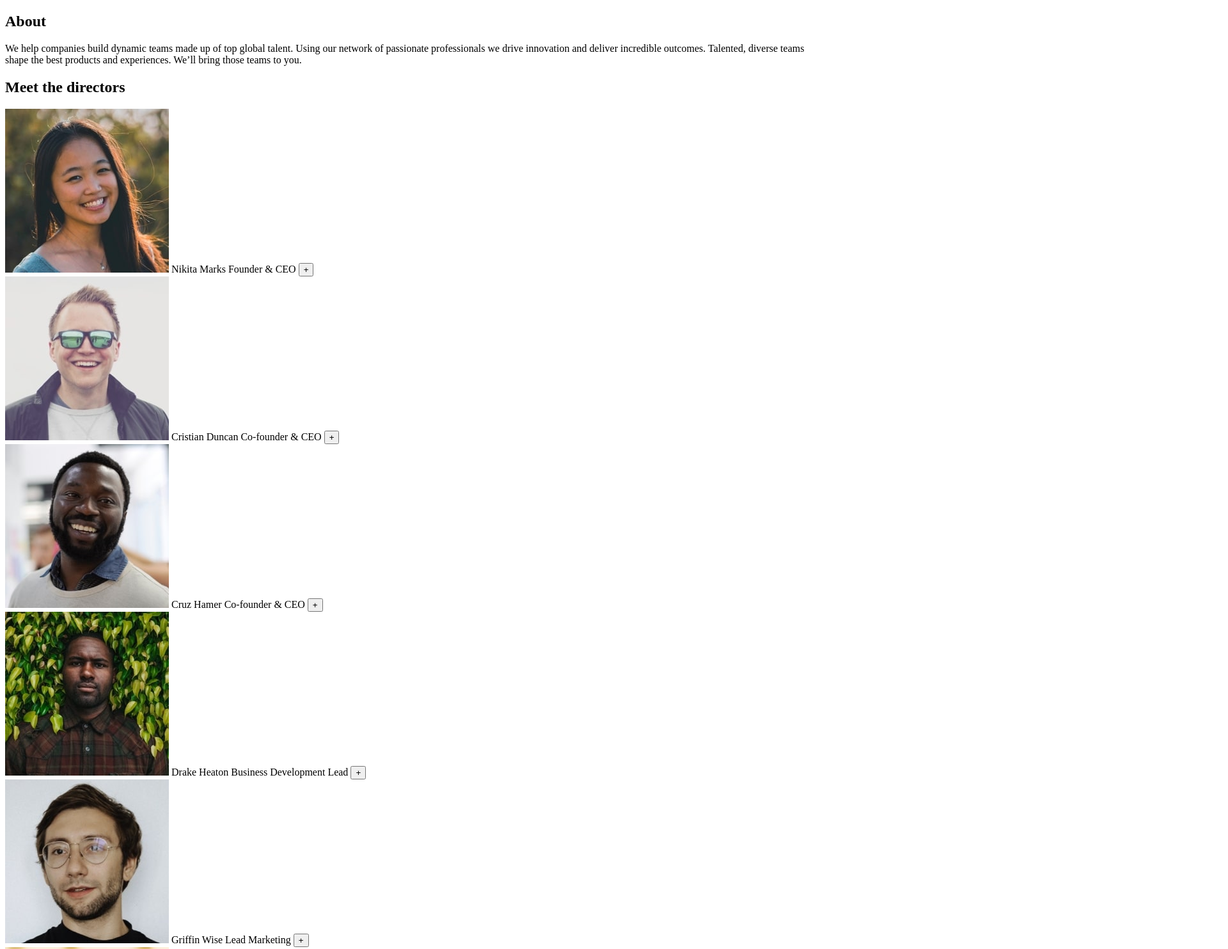
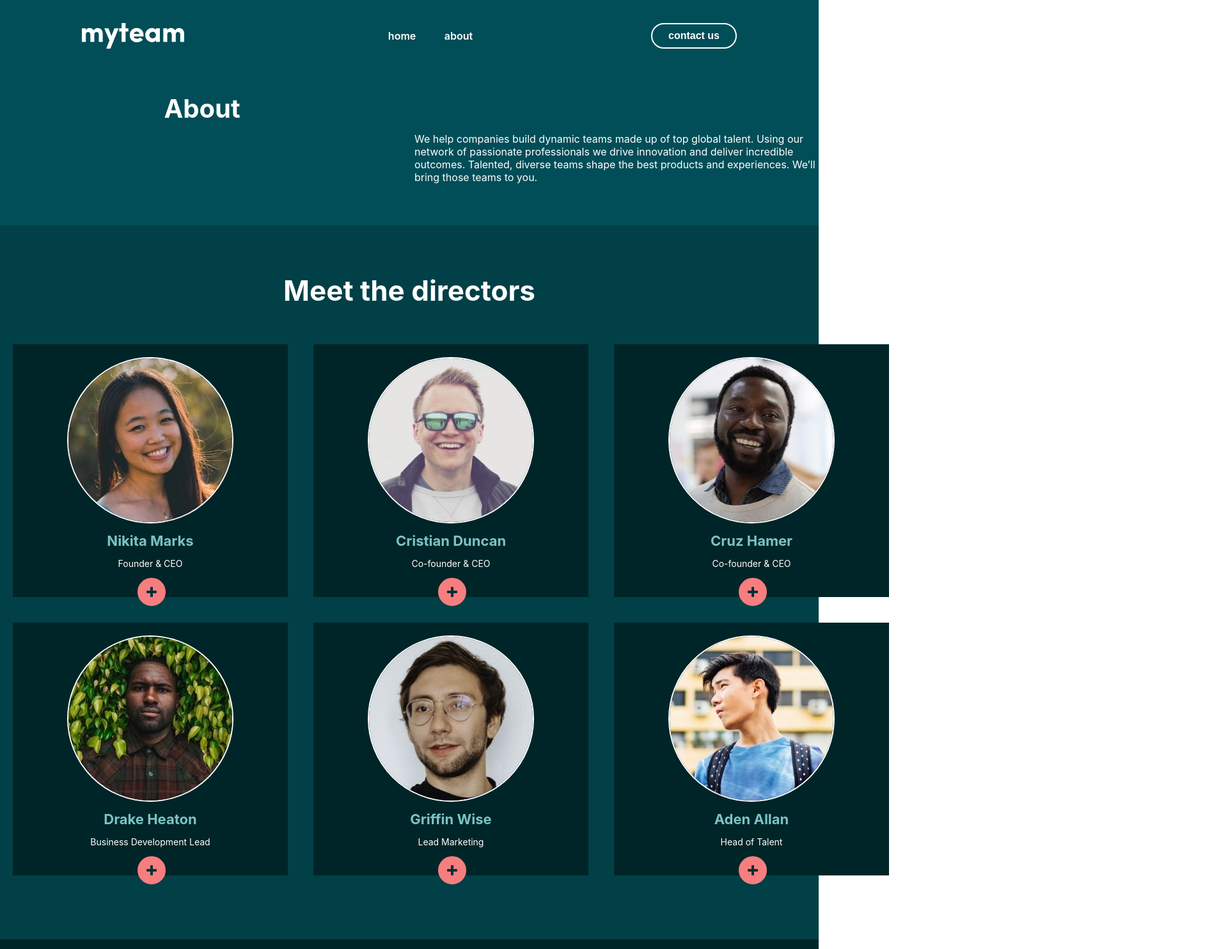
Before and after one commit to Gastonben/landinpage20102021, a plain HTML site: page landing/pages/about.html in a window 1280 px wide. Shown: the top 1483 px of the page at 64% size, 1920 px wide, since content can reach past the window. Drawn offline with Linux system fonts and the light colour scheme.

Commit message:
about page

```diff
--- a/landing/assets/css/global/about.css
+++ b/landing/assets/css/global/about.css
@@ -0,0 +1,163 @@
+@import url("https://fonts.googleapis.com/css2?family=Livvic:wght@600;700&display=swap");
+
+:root {
+    --primary-ligth: #7dc3c5;
+    --primary: #014e58;
+    --primary-dark: #002528;
+    --seconday: #f67e7f;
+    --white: #fff;
+    --black: #000;
+    --gray-light: #bbbbbb;
+    --gray: #6c757d;
+    --gray-dark: #343a40;
+    --light: #f8f9fa;
+    --dark: #212529;
+    --directors: #014047;
+}
+
+html,
+body {
+padding: 0;
+margin: 0;
+font-family: -apple-system, BlinkMacSystemFont, Segoe UI, Roboto, Oxygen,
+Ubuntu, Cantarell, Fira Sans, Droid Sans, Helvetica Neue, sans-serif;
+}
+a {
+color: inherit;
+text-decoration: none;
+}
+* {
+box-sizing: border-box;
+}
+
+.header {
+    display: flex;
+    justify-content: space-between;
+    align-items: center;
+    padding: 30px 10%;
+    background-color: var(--primary);
+}
+
+.header li,a,button {
+    font-weight: 600;
+    font-size: 16px;
+    color: white;
+    text-decoration: none;
+}
+
+.logo {
+    cursor: pointer;
+}
+
+nav ul li {
+    list-style: none;
+    display: inline-block;
+    padding: 0px 20px;
+}
+
+button {
+    padding: 9px 25px;
+    border: 2px solid white;
+    border-radius: 50px;
+    background-color: var(--primary);
+    cursor: pointer;
+}
+
+.about {
+    background-color: var(--primary);
+    height: 30vh;
+    columns: 2;
+}
+
+.about h1 {
+    display: flex;
+    justify-content: center;
+    align-items: center;
+    color: white;
+    font-size: 40px;
+}
+
+.about p {
+    display: flex;
+    justify-content: left;
+    align-items: center;
+    color: white;
+    padding: 15% 0;
+}
+
+.directors {
+    background-color: var(--directors);
+}
+
+.separator {
+    height: 10vh;
+}
+
+.directors h1 {
+    display: flex;
+    justify-content: center;
+    align-self: center;
+    color: white;
+    font-size: 44px;
+    margin-top: -5px;
+}
+
+.profilepic {
+    border-radius: 50%;
+    border: 2px solid white;
+    margin-top: 20px;
+}
+
+.images {
+    display: grid;
+    grid-template-columns: auto auto auto;
+    justify-content: space-around;
+}
+
+.image1 {
+    width: 430px;
+    height: 395px;
+    overflow: hidden;
+    margin: 20px;
+    text-align: center;
+    background-color: var(--primary-dark);
+}
+
+.image1 h4 {
+    color: var(--primary-ligth);
+    font-size: 22px;
+    margin-top: 10px;
+}
+
+.image1 p {
+    color: white;
+    font-size: 14px;
+    margin-top: -15px;
+}
+
+.crossbtn {
+    border-radius: 50%;
+    z-index: 1;
+    position: absolute;
+    margin-left: -20px;
+    background-color: var(--seconday);
+    border: 14px solid var(--seconday);
+}
+
+.carousel {
+    background-color: var(--primary-dark);
+    color: white;
+    height: 30vh;
+}
+
+.separator2 {
+    height: 10px;
+}
+
+.carousel h1 {
+    display: flex;
+    justify-content: center;
+    align-items: center;
+    font-size: 55px;
+    margin-bottom: 30px;
+}
--- a/landing/assets/css/global/contact.css
+++ b/landing/assets/css/global/contact.css
@@ -144,8 +144,9 @@ section {
 .field{
 	width: 100%;
 	background-color: transparent;
-    border-bottom: 2px solid black;
+    border-style: none;
 	padding: 0.5rem 1rem;
+    font-weight: bold;
 	font-size: 1.1rem;
 	margin-bottom: 22px;
 }
--- a/landing/pages/about.html
+++ b/landing/pages/about.html
@@ -2,10 +2,20 @@
 <html>
     <head>
         <meta charset="utf-8">
-        <link rel="stylesheet" href="../assets/css/style.css/style.css">
+        <link rel="stylesheet" href="../assets/css/global/about.css">
     </head>
     <body>
-        <section>
+        <header class="header">
+            <img class="logo" src="../img/icons/logo.svg" alt="logo"/>
+            <nav className="nav_links">
+                <ul >
+                    <li><a href="#home">home</a></li>
+                    <li><a href="../pages/about.html">about</a></li>
+                </ul>
+            </nav>
+            <a className="header-account" href="../pages/contact.html"><button>contact us</button></a>
+        </header>
+        <section class="about">
             <div>
                 <h1>About</h1>
             </div>
@@ -13,56 +23,59 @@
                 <p>We help companies build dynamic teams made up of top global talent. Using our network of passionate professionals we drive innovation and deliver incredible outcomes. Talented, diverse teams shape the best products and experiences. We’ll bring those teams to you.</p>
             </div>
         </section>
-        <section>
+        <section class="directors">
+            <div class="separator"></div>
             <h1>Meet the directors</h1>
-            <div>
-                <div>
-                    <img src="../img/icons/avatar-nikita.jpg">
-                    <span>Nikita Marks</span>
-                    <span>Founder & CEO</span>
-                    <button>+</button>
+            <div class="images">
+                <div class="image1">
+                    <img class="profilepic" src="../img/icons/avatar-nikita.jpg">
+                    <h4>Nikita Marks</h4>
+                    <p>Founder & CEO</p>
+                    <img class="crossbtn" src="../img/icons/icon-cross.svg">
                 </div>
-                <div>
-                    <img src="../img/icons/avatar-christian.jpg">
-                    <span>Cristian Duncan</span>
-                    <span>Co-founder & CEO</span>
-                    <button>+</button>
+                <div class="image1">
+                    <img class="profilepic"  src="../img/icons/avatar-christian.jpg">
+                    <h4>Cristian Duncan</h4>
+                    <p>Co-founder & CEO</p>
+                    <img class="crossbtn" src="../img/icons/icon-cross.svg">
                 </div>
-                <div>
-                    <img src="../img/icons/avatar-cruz.jpg">
-                    <span>Cruz Hamer</span>
-                    <span>Co-founder & CEO</span>
-                    <button>+</button>
+                <div class="image1">
+                    <img class="profilepic"  src="../img/icons/avatar-cruz.jpg">
+                    <h4>Cruz Hamer</h4>
+                    <p>Co-founder & CEO</p>
+                    <img class="crossbtn" src="../img/icons/icon-cross.svg">
                 </div>
-                <div>
-                    <img src="../img/icons/avatar-drake.jpg">
-                    <span>Drake Heaton</span>
-                    <span>Business Development Lead</span>
-                    <button>+</button>
+                <div class="image1">
+                    <img class="profilepic"  src="../img/icons/avatar-drake.jpg">
+                    <h4>Drake Heaton</h4>
+                    <p>Business Development Lead</p>
+                    <img class="crossbtn" src="../img/icons/icon-cross.svg">
                 </div>
-                <div>
-                    <img src="../img/icons/avatar-griffin.jpg">
-                    <span>Griffin Wise</span>
-                    <span>Lead Marketing</span>
-                    <button>+</button>
+                <div class="image1">
+                    <img class="profilepic"  src="../img/icons/avatar-griffin.jpg">
+                    <h4>Griffin Wise</h4>
+                    <p>Lead Marketing</p>
+                    <img class="crossbtn" src="../img/icons/icon-cross.svg">
                 </div>
-                <div>
-                    <img src="../img/icons/avatar-aden.jpg">
-                    <span>Aden Allan</span>
-                    <span>Head of Talent</span>
-                    <button>+</button>
+                <div class="image1">
+                    <img class="profilepic"  src="../img/icons/avatar-aden.jpg">
+                    <h4>Aden Allan</h4>
+                    <p>Head of Talent</p>
+                    <img class="crossbtn" src="../img/icons/icon-cross.svg">
                 </div>
             </div>
+            <div class="separator"></div>
         </section>
-        <section>
+        <section class="carousel">
+            <div class="separator2"></div>
             <h1>Some of our clients</h1>
             <nav>
                 <ul>
-                    <li></li>
-                    <li></li>
-                    <li></li>
-                    <li></li>
-                    <li></li>
+                    <li><img src="../img/icons/logo-the-verge.png"></li>
+                    <li><img src="../img/icons/logo-jakarta-post.png"></li>
+                    <li><img src="../img/icons/logo-the-guardian.png"></li>
+                    <li><img src="../img/icons/logo-tech-radar.png"></li>
+                    <li><img src="../img/icons/logo-gadgets-now.png"></li>
                 </ul>
             </nav>
         </section>
```
Also changed, not shown: landing/index.html (+3 -3 lines), landing/pages/contact.html (+7 -2 lines).
